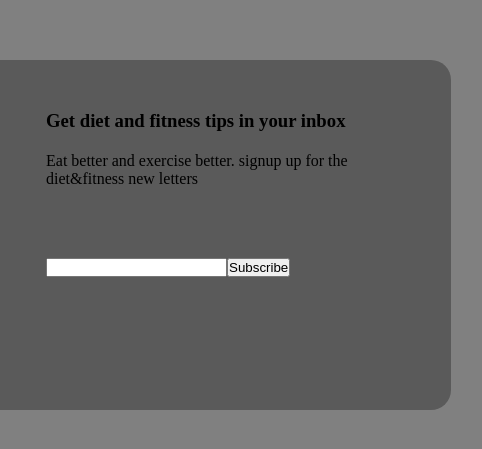
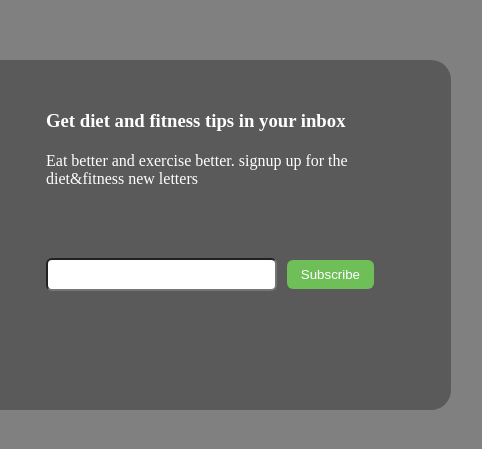
Before and after one commit to Codecamp-16/react01-component-pavitpim40, a plain HTML site: page M3-Component/L1-email-subscribe/index.html in a window 1280 px wide. Shown: the part 165-614 px from the top of the page, 539-1021 px from the left. Drawn offline with nearby package versions, Linux system fonts and the light colour scheme.

Commit message:
update:css

```diff
--- a/M3-Component/L1-email-subscribe/index.css
+++ b/M3-Component/L1-email-subscribe/index.css
@@ -23,6 +23,7 @@ body {
   aspect-ratio: 2/1;
   background: #5a5a5a;
   border-radius: 20px;
+  color: white;
 
   /* flex-container */
   display: flex;
@@ -53,6 +54,22 @@ body {
 .card__content--title > p {
   margin-top: 20px;
 }
+
+.card__content--input {
+  padding: 7px 0;
+  width: 65%;
+  border-radius: 6px;
+}
+
+.card__content--btn {
+  padding: 7px 14px;
+  margin-left: 10px;
+  border-radius: 6px;
+  background: #6fbf58;
+  color: white;
+
+  border: none;
+}
 /*
 BEM Methodoly : Block-Elment-Modifier
 Block : card
```
Also changed, not shown: 2 other files.
